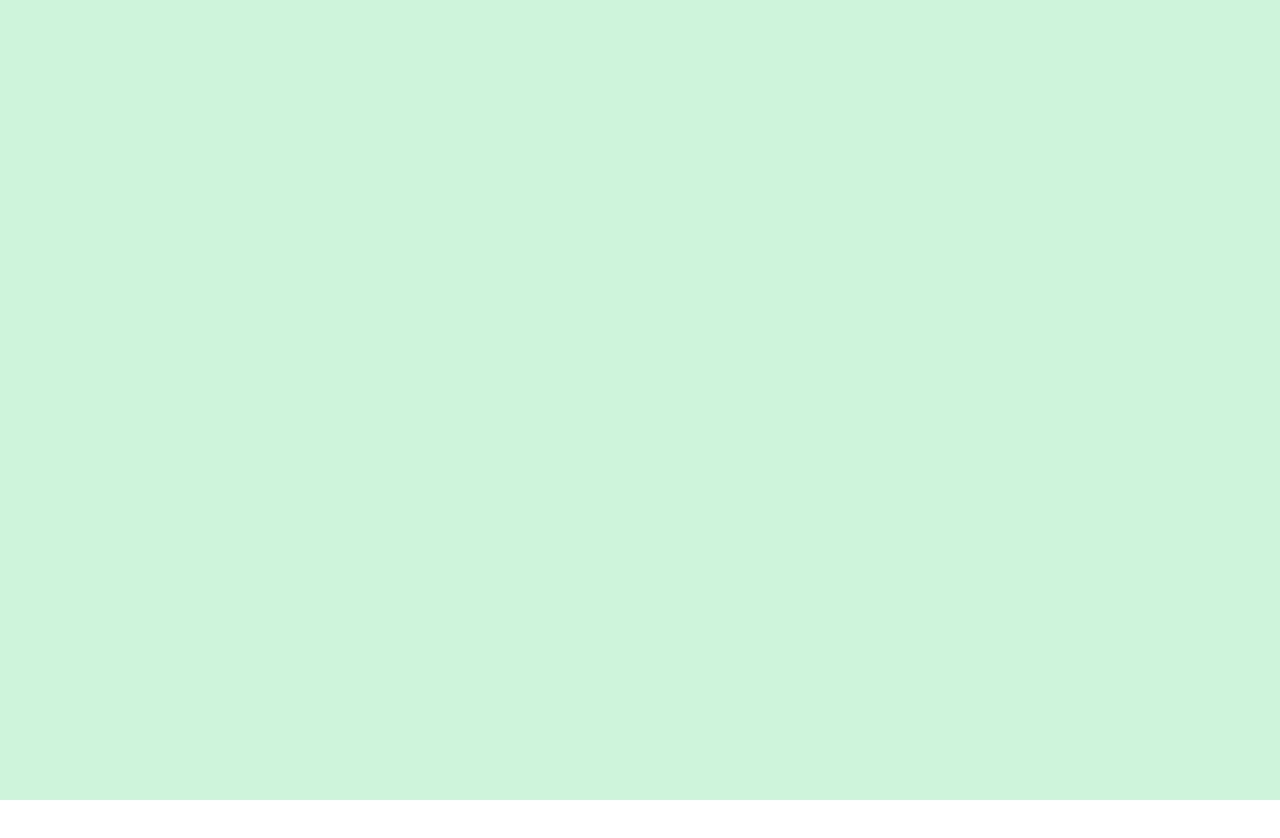
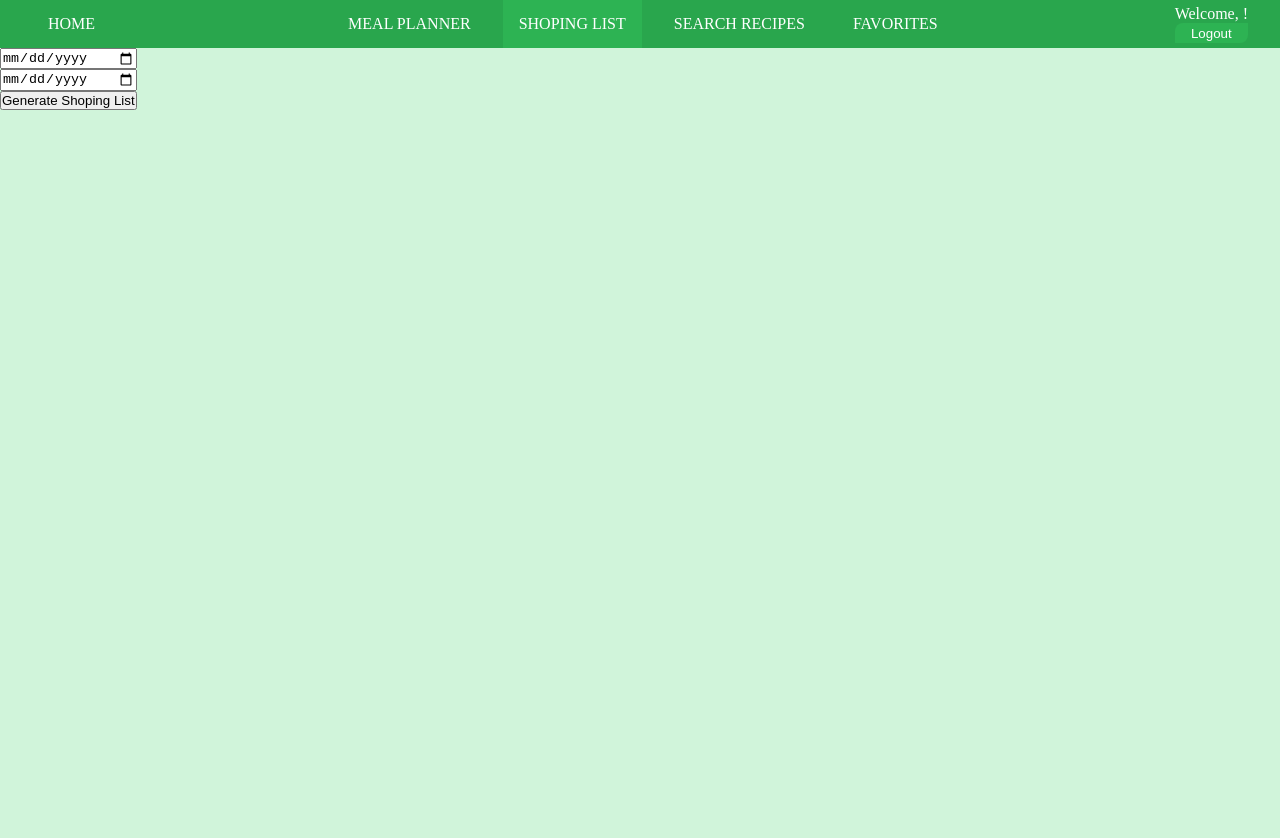
Before and after one commit to jere86/spoonacular, a React (Create React App) app: page /shopinglist in a window 1280 px wide. Before the commit this address had no page. Shown: the top 838 px of the page. Before the commit the page ends 800 px from the top, so only its background shows below. Built offline with nearby package versions, Linux system fonts and the light colour scheme.

Commit message:
added Shoping List page

```diff
--- a/src/App.js
+++ b/src/App.js
@@ -8,6 +8,7 @@ import Login from "./components/Login/Login";
 import Navbar from "./components/Navbar/Navbar";
 import Signup from "./components/Signup/Signup";
 import MealPlanner from "./pages/MealPlanner/MealPlanner";
+import ShopingList from "./pages/ShopingList/ShopingList";
 
 export default function App() {
   return (
@@ -59,6 +60,15 @@ export default function App() {
           </>
         }
       />
+      <Route
+        path="/shopinglist"
+        element={
+          <>
+            <Navbar />
+            <ShopingList />
+          </>
+        }
+      />
     </Routes>
   );
 }
--- a/src/components/Calendar/Calendar.jsx
+++ b/src/components/Calendar/Calendar.jsx
@@ -302,6 +302,7 @@ const Calendar = () => {
                 <button
                   onClick={(e) => generateDayMP(e)}
                   title="Generate Meals"
+                  key={v4()}
                 >
                   <svg fill="#000000" viewBox="0 0 512 512">
                     <path d="M406.988,84.282c-19.535,0-38.188,5.269-54.409,15.149c-6.154-14.402-15.515-27.375-27.502-37.858 C305.957,44.855,281.424,35.647,256,35.647s-49.957,9.207-69.077,25.925c-11.989,10.482-21.348,23.456-27.502,37.858 c-16.22-9.879-34.874-15.149-54.409-15.149C47.108,84.282,0,131.39,0,189.294c0,52.224,38.317,95.666,88.317,103.686v183.373 h335.368V292.98C473.683,284.96,512,241.518,512,189.294C512,131.39,464.892,84.282,406.988,84.282z M390.293,442.961H121.708 V390.42h268.585V442.961z M406.988,260.915h-16.696v96.115H121.708v-96.115h-16.696c-39.492,0-71.621-32.129-71.621-71.621 s32.129-71.621,71.621-71.621c19.612,0,37.924,7.795,51.562,21.948l23.707,24.601l4.843-33.819 C190.132,95.42,220.603,69.04,256,69.04s65.868,26.38,70.876,61.363l4.843,33.819l23.707-24.601 c13.638-14.153,31.951-21.948,51.562-21.948c39.492,0,71.621,32.129,71.621,71.621S446.48,260.915,406.988,260.915z"></path>
@@ -568,8 +569,6 @@ const Calendar = () => {
     );
   };
 
-  console.log(buttonStates);
-
   return (
     <div className={styles.calendar}>
       <div className={styles.weekNav}>
--- a/src/components/Calendar/Calendar.module.scss
+++ b/src/components/Calendar/Calendar.module.scss
@@ -159,6 +159,7 @@
           align-items: center;
           font-size: 1.5rem;
           margin-top: auto;
+          user-select: none;
 
           &:hover {
             cursor: pointer;
@@ -282,6 +283,7 @@
         font-weight: bold;
         padding: 0.15rem 0.25rem 0;
         margin-right: 1.25rem;
+        user-select: none;
 
         &:hover {
           cursor: pointer;
--- a/src/components/Navbar/Navbar.jsx
+++ b/src/components/Navbar/Navbar.jsx
@@ -37,10 +37,18 @@ const Navbar = () => {
         </li>
         <li key={v4()}>
           <NavLink
+            to="/shopinglist"
+            className={({ isActive }) => (isActive ? styles.active : "")}
+          >
+            SHOPING LIST
+          </NavLink>
+        </li>
+        <li key={v4()}>
+          <NavLink
             to="/search"
             className={({ isActive }) => (isActive ? styles.active : "")}
           >
-            SEARCH
+            SEARCH RECIPES
           </NavLink>
         </li>
         <li key={v4()}>
--- a/src/components/Navbar/Navbar.module.scss
+++ b/src/components/Navbar/Navbar.module.scss
@@ -7,6 +7,7 @@
   background-color: #29a64d;
   color: white;
   padding: 0 2rem;
+  user-select: none;
 
   ul {
     list-style: none;
--- a/src/components/Signup/Signup.jsx
+++ b/src/components/Signup/Signup.jsx
@@ -28,7 +28,7 @@ const Signup = () => {
     if (userExists) {
       alert("Username or email already exists");
     } else {
-      const userData = await postRequest("users/connect", {
+      const userData = await postRequest("users/connect", "?", {
         username: username,
         email: email,
       });
--- a/src/helpers/http.js
+++ b/src/helpers/http.js
@@ -1,10 +1,10 @@
 import axios from "axios";
 
 const SPOONACULAR_API = "https://api.spoonacular.com/";
-const API_KEY = "1f97c3a35c4b4fffa5d165a9658983be";
+const API_KEY = "9bd11a9d9e5a4727b2d9fed3489fd620";
 
+// 9bd11a9d9e5a4727b2d9fed3489fd620
 // e1f556e241884f5e8493a5f17cb629bd
-// 9bd11a9d9e5a4727b2d9fed3489fd620
 // beefcc8fafcb437d9863fe9746cb75b2
 // 1f97c3a35c4b4fffa5d165a9658983be
 
@@ -44,10 +44,10 @@ export const getWMPRequest = async (url) => {
   }
 };
 
-export const postRequest = async (url, data) => {
+export const postRequest = async (url, x, data) => {
   try {
     const response = await axios.post(
-      `${SPOONACULAR_API}${url}&apiKey=${API_KEY}`,
+      `${SPOONACULAR_API}${url}${x}apiKey=${API_KEY}`,
       data
     );
 
--- /dev/null
+++ b/src/pages/ShopingList/ShopingList.jsx
@@ -0,0 +1,88 @@
+import { useContext, useState } from "react";
+import { postRequest } from "../../helpers/http";
+import styles from "./ShopingList.module.scss";
+import { AppContext } from "../../context/appContext";
+import { v4 } from "uuid";
+
+const ShopingList = () => {
+  const { currentUser } = useContext(AppContext);
+  const [shopingListData, setShopingListData] = useState();
+  const [startDate, setStartDate] = useState();
+  const [endDate, setEndDate] = useState();
+
+  const getSLData = async (e) => {
+    e.preventDefault();
+    const SLData = await postRequest(
+      `mealplanner/${currentUser.userData.username}/shopping-list/${startDate}/${endDate}?hash=${currentUser.userData.hash}`,
+      "&"
+    );
+    setShopingListData(SLData);
+  };
+
+  console.log(shopingListData);
+
+  return (
+    <div className={styles.shopingList}>
+      <form>
+        <input
+          type="date"
+          value={startDate}
+          onChange={(e) => {
+            e.preventDefault();
+            setStartDate(e.target.value);
+          }}
+        />
+        <input
+          type="date"
+          value={endDate}
+          onChange={(e) => {
+            e.preventDefault();
+            setEndDate(e.target.value);
+          }}
+        />
+        <button onClick={(e) => getSLData(e)}>Generate Shoping List</button>
+      </form>
+      {shopingListData && (
+        <>
+          <div>
+            <span>
+              {new Intl.DateTimeFormat("en-GB", {
+                year: "numeric",
+                month: "2-digit",
+                day: "2-digit",
+              }).format(shopingListData.startDate * 1000)}
+            </span>{" "}
+            -{" "}
+            <span>
+              {new Intl.DateTimeFormat("en-GB", {
+                year: "numeric",
+                month: "2-digit",
+                day: "2-digit",
+              }).format(shopingListData.endDate * 1000)}
+            </span>
+          </div>
+          {shopingListData.aisles.map((aisle) => {
+            return (
+              <div key={v4()}>
+                <h2>{aisle.aisle}</h2>
+                <ul>
+                  {aisle.items.map((item) => {
+                    return (
+                      <li key={v4()}>
+                        <span>{item.name}: </span>
+                        {item.measures.metric.amount}{" "}
+                        {item.measures.metric.unit.toLowerCase()}
+                      </li>
+                    );
+                  })}
+                </ul>
+              </div>
+            );
+          })}
+        </>
+      )}
+    </div>
+  );
+};
+
+export default ShopingList;
--- /dev/null
+++ b/src/pages/ShopingList/ShopingList.module.scss
@@ -0,0 +1,10 @@
+.shopingList {
+  min-height: 100vh;
+  width: 100vw;
+
+  form {
+    display: flex;
+    flex-direction: column;
+    width: fit-content;
+  }
+}
```
Also changed, not shown: 1 other file (tests, documents, lock files or other folders).
